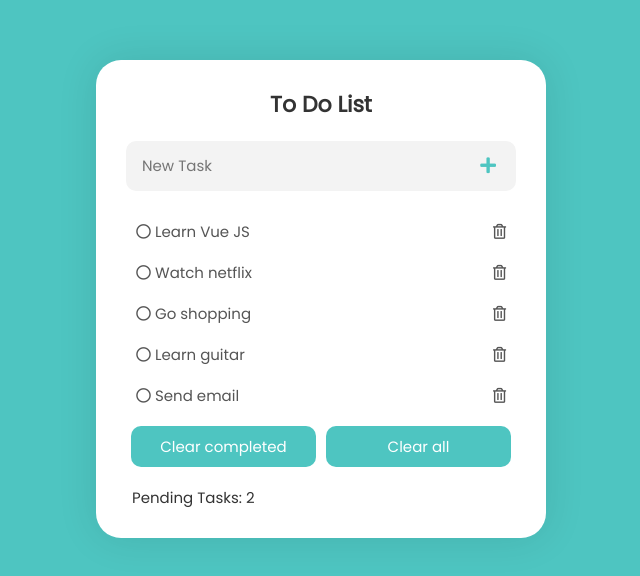
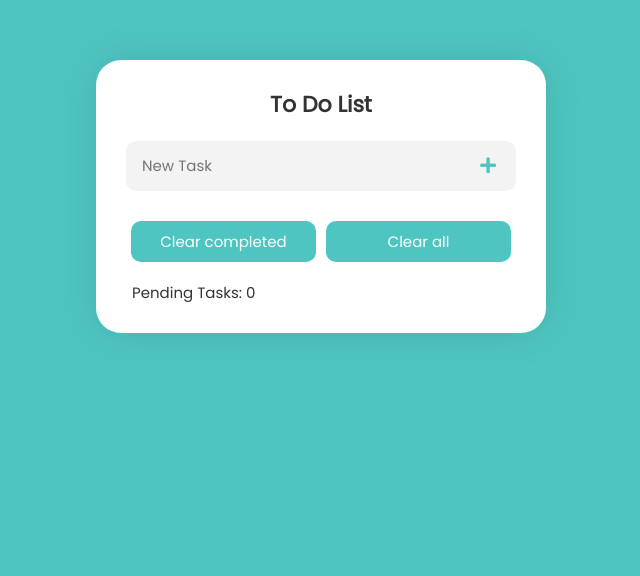
Before and after one commit to Waifull/todo-vuejs, a Vue app: page / in a window 1280 px wide. Shown: the top 576 px of the page, without its empty margins (319-959 px from the left). Built offline with nearby package versions, Linux system fonts and the light colour scheme.

Commit message:
edit app.vue data tasks

```diff
--- a/src/App.vue
+++ b/src/App.vue
@@ -14,33 +14,7 @@ export default {
   },
   data() {
     return {
-      tasks: [
-        {
-          id: 1,
-          title: "Learn Vue JS",
-          completed: true,
-        },
-        {
-          id: 2,
-          title: "Watch netflix",
-          completed: true,
-        },
-        {
-          id: 3,
-          title: "Go shopping",
-          completed: true,
-        },
-        {
-          id: 4,
-          title: "Learn guitar",
-          completed: false,
-        },
-        {
-          id: 5,
-          title: "Send email",
-          completed: false,
-        },
-      ],
+      tasks: [],
     };
   },
 };
```
